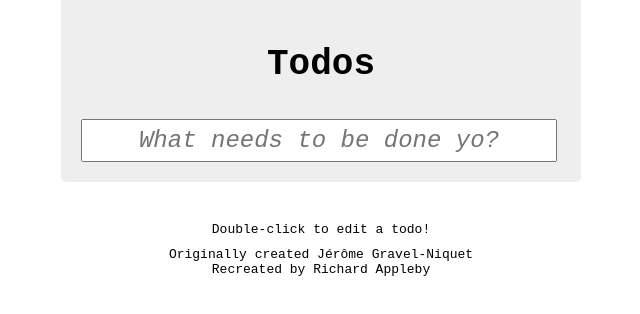
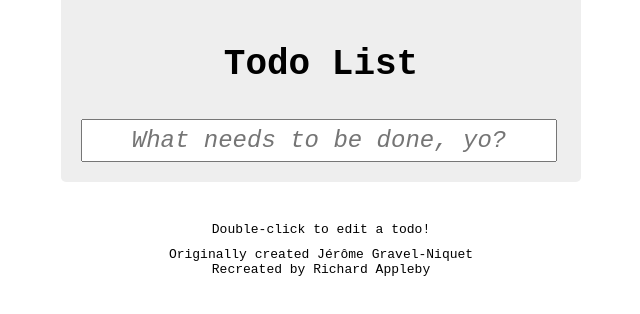
Before and after one commit to Richiecakes/TodoList, a plain HTML site: page index.html in a window 1280 px wide. Shown: the whole page, without its empty margins (319-959 px from the left). Drawn offline with Linux system fonts and the light colour scheme.

Commit message:
Added a comma to placeholder text

```diff
--- a/index.html
+++ b/index.html
@@ -10,8 +10,8 @@
 <body>
 	<div id="todoapp">
 		<header>
-			<h1>Todos</h1>
-			<input id="todo" type="text" placeholder="What needs to be done yo?">
+			<h1>Todo List</h1>
+			<input id="todo" type="text" placeholder="What needs to be done, yo?">
 		</header>
 		<section id="main">
 			<input type="checkbox" id="toggle-all">
```
